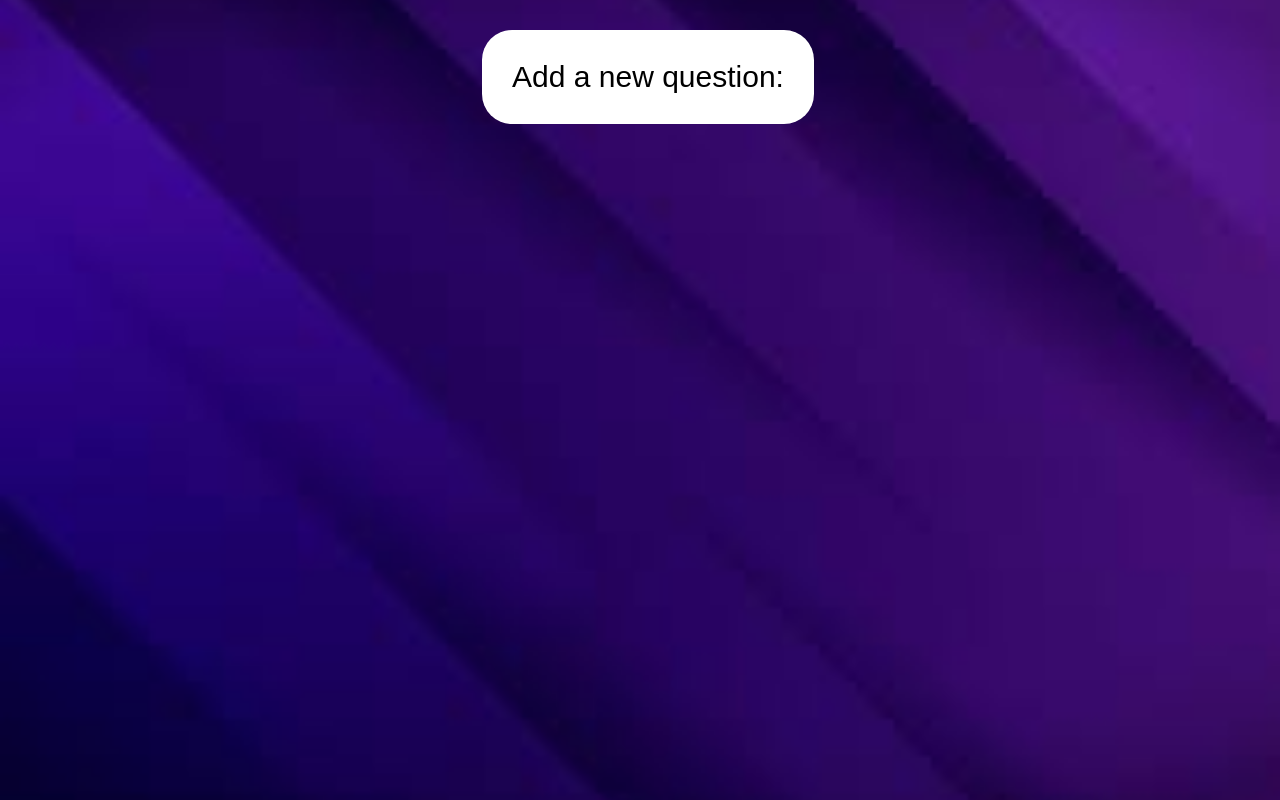
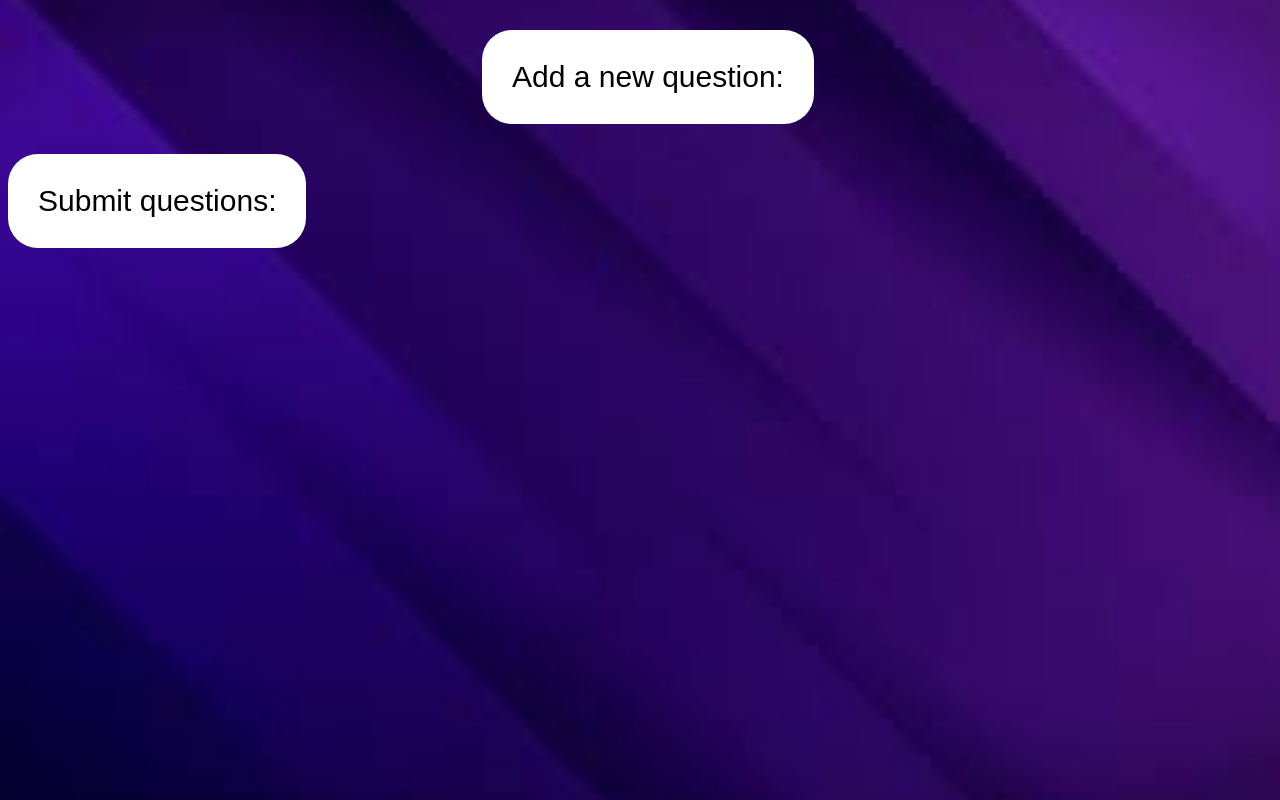
Before and after one commit to flashcarddaddy/flashcarddaddy.github.io, a plain HTML site: page index.html in a window 1280 px wide. Drawn offline with Linux system fonts and the light colour scheme.

Commit message:
added new html

```diff
--- /dev/null
+++ b/flashcards.css
@@ -0,0 +1,7 @@
+body {
+    background-image: url(assets/flashcards_background.jpeg);
+    background-repeat: no-repeat;
+    background-position: center;
+    background-attachment: fixed;
+    background-size: cover;
+}
--- a/index.html
+++ b/index.html
@@ -14,6 +14,10 @@
     <div id="questions">
     </div>
 
+    <a href="questions.html">
+        <button id="submit"> Submit questions: </button>
+    </a>
+
     <script src="index.js"></script>
 </body>
 </html>
```
Also changed, not shown: questions.html (added, +12 -0 lines), assets/flashcards_background.jpeg (added).
